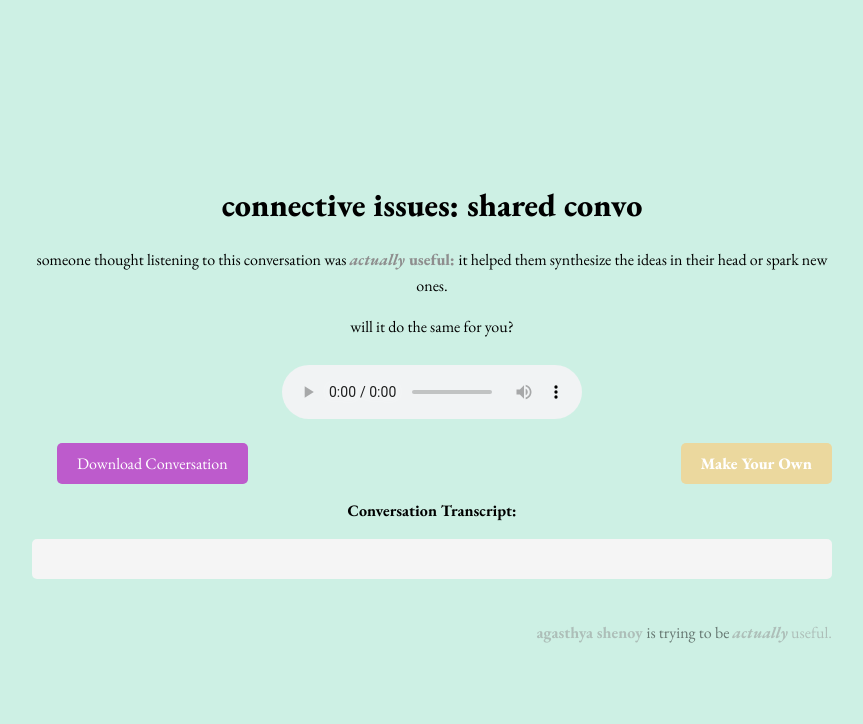
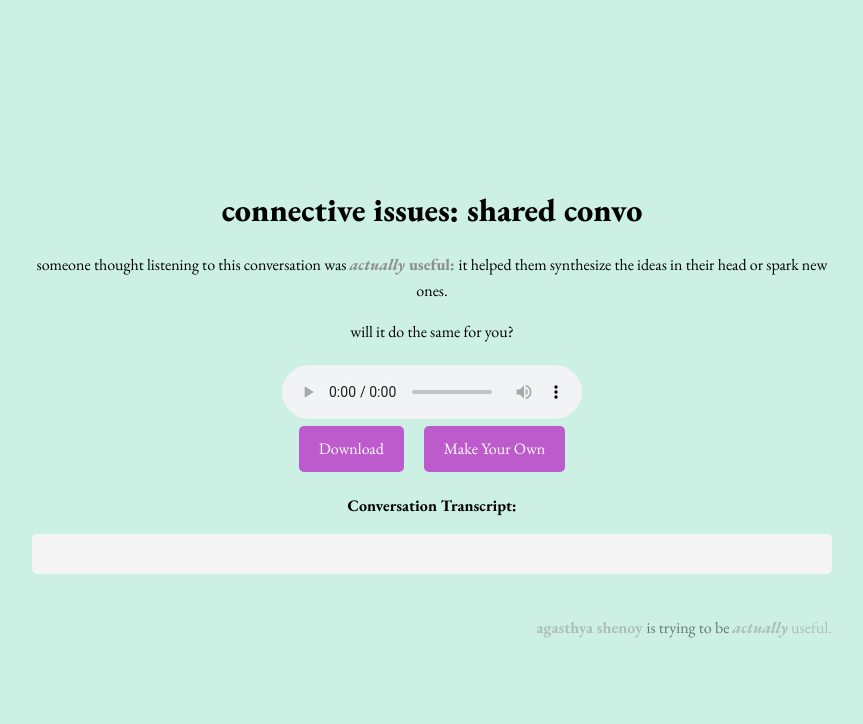
Before and after one commit to agasthyaps/connective-issues, a Flask app: template templates/shared_podcast.html in a window 1280 px wide. Shown: the top 724 px of the page, without its empty margins (208-1071 px from the left). Run offline with Flask 2, Linux system fonts and the light colour scheme; the template is opened without the code that fills it, so the values that code supplies are empty; parts of the project's set-up code (start-up, migrations or seed data) failed here and were passed over.

Commit message:
styling shared

```diff
--- a/templates/shared_podcast.html
+++ b/templates/shared_podcast.html
@@ -11,34 +11,44 @@
             text-decoration: none;
         }
         #buttons {
-            justify-content: space-between;
+            display: flex;
+            justify-content: center;
+            flex-wrap: wrap;
+            gap: 20px;
         }
-        #newPodcast {
-            background-color: #ebd89eff;
+
+        #buttons > div {
+            display: flex;
+            justify-content: center;
+        }
+
+        #downloadPodcast, #newPodcast {
+            display: inline-block;
+            padding: 10px 20px;
+            background-color: #bd5bcc;
             color: white;
-            border: none;
-            padding: 10px 20px;
+            text-decoration: none;
             border-radius: 5px;
-            cursor: pointer;
             font-family: 'EB Garamond', serif;
             font-size: 1rem;
+            transition: background-color 0.3s ease;
+            white-space: nowrap;
         }
-        #downloadPodcast {
-            background-color: #bd5bcc;
-            color: white;
-            border: none;
-            padding: 10px 20px;
-            border-radius: 5px;
-            cursor: pointer;
-            font-family: 'EB Garamond', serif;
-            font-size: 1rem;
+
+        #downloadPodcast:hover, #newPodcast:hover {
+            background-color: #a951b7;
         }
-        .audio-player {
-            margin: 25px 0;
-        }
-        #buttons {
-            justify-content: space-between;
-            display: flex;
+
+        @media (max-width: 480px) {
+            #buttons {
+                flex-direction: column;
+                align-items: center;
+            }
+
+            #downloadPodcast, #newPodcast {
+                width: 100%;
+                text-align: center;
+            }
         }
     </style>
     <script src="{{ url_for('static', filename='enhanced-podcast-player.js') }}"></script>
@@ -56,10 +66,10 @@
         </div>
         <div id="buttons">
             <div>
-                <a href="{{ audio_url }}" download id="downloadPodcast" style="margin:25px;">Download Conversation</a>
+                <a href="{{ audio_url }}" id="downloadPodcast" download>Download</a>
             </div>
             <div>
-                <a href="https://connective-issues.io" id="newPodcast" style="font-weight:800;">Make Your Own</a>
+                <a href="https://connective-issues.io" id="newPodcast">Make Your Own</a>
             </div>
         </div>
         <div style="padding-bottom:25px;">
```
